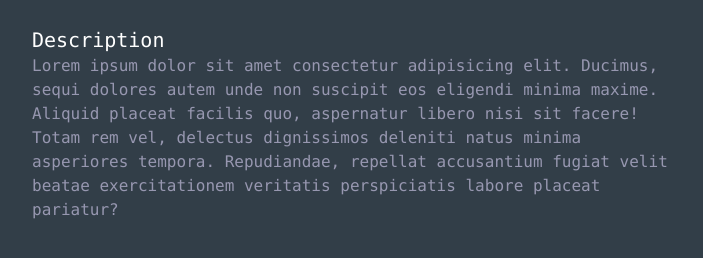
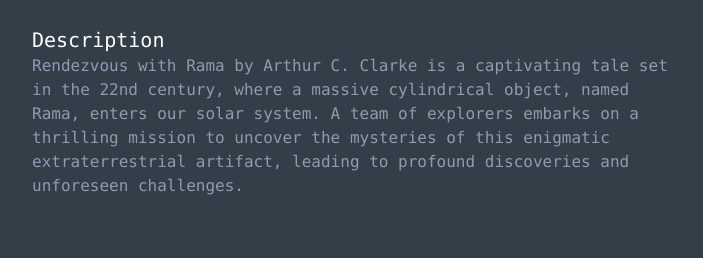
Before and after one commit to Andstyv/bb-bookclub, a React (Vite) app: page /detaljer/1 in a window 1280 px wide. Shown: the part 582-840 px from the top of the page, without its empty margins (288-991 px from the left). Built offline with nearby package versions, Linux system fonts and the light colour scheme; no server answers; the database is empty.

Commit message:
updated book descs and isbn

```diff
--- a/src/books/books.ts
+++ b/src/books/books.ts
@@ -1,20 +1,20 @@
 export const books = [
   {
     id: 1,
-    isbn: "12345",
+    isbn: "9781857231588",
     title: "Rendezvous with Rama",
     author: "Arthur C. Clarke",
     description:
-      "Lorem ipsum dolor sit amet consectetur adipisicing elit. Ducimus, sequi dolores autem unde non suscipit eos eligendi minima maxime. Aliquid placeat facilis quo, aspernatur libero nisi sit facere! Totam rem vel, delectus dignissimos deleniti natus minima asperiores tempora. Repudiandae, repellat accusantium fugiat velit beatae exercitationem veritatis perspiciatis labore placeat pariatur?",
+      "Rendezvous with Rama by Arthur C. Clarke is a captivating tale set in the 22nd century, where a massive cylindrical object, named Rama, enters our solar system. A team of explorers embarks on a thrilling mission to uncover the mysteries of this enigmatic extraterrestrial artifact, leading to profound discoveries and unforeseen challenges.",
     cover_img_url: "https://m.media-amazon.com/images/I/91EQ0zyctlL._AC_UF1000,1000_QL80_.jpg",
   },
   {
     id: 2,
-    isbn: "998877",
+    isbn: "9780142437247",
     title: "Moby Dick",
     author: "Herman Melville",
     description:
-      "Lorem ipsum dolor sit amet consectetur adipisicing elit. Ducimus, sequi dolores autem unde non suscipit eos eligendi minima maxime. Aliquid placeat facilis quo, aspernatur libero nisi sit facere! Totam rem vel, delectus dignissimos deleniti natus minima asperiores tempora. Repudiandae, repellat accusantium fugiat velit beatae exercitationem veritatis perspiciatis labore placeat pariatur?",
+      "Moby Dick by Herman Melville unfolds as Ishmael, a sailor, joins the obsessive Captain Ahab on the whaling ship Pequod. The journey transforms into a relentless pursuit of the elusive white whale, Moby Dick, exploring themes of revenge, obsession, and the profound mysteries of the sea in this timeless classic.",
     cover_img_url: "https://m.media-amazon.com/images/I/81R91ODA9DL._AC_UF1000,1000_QL80_.jpg",
   },
 ];
```
